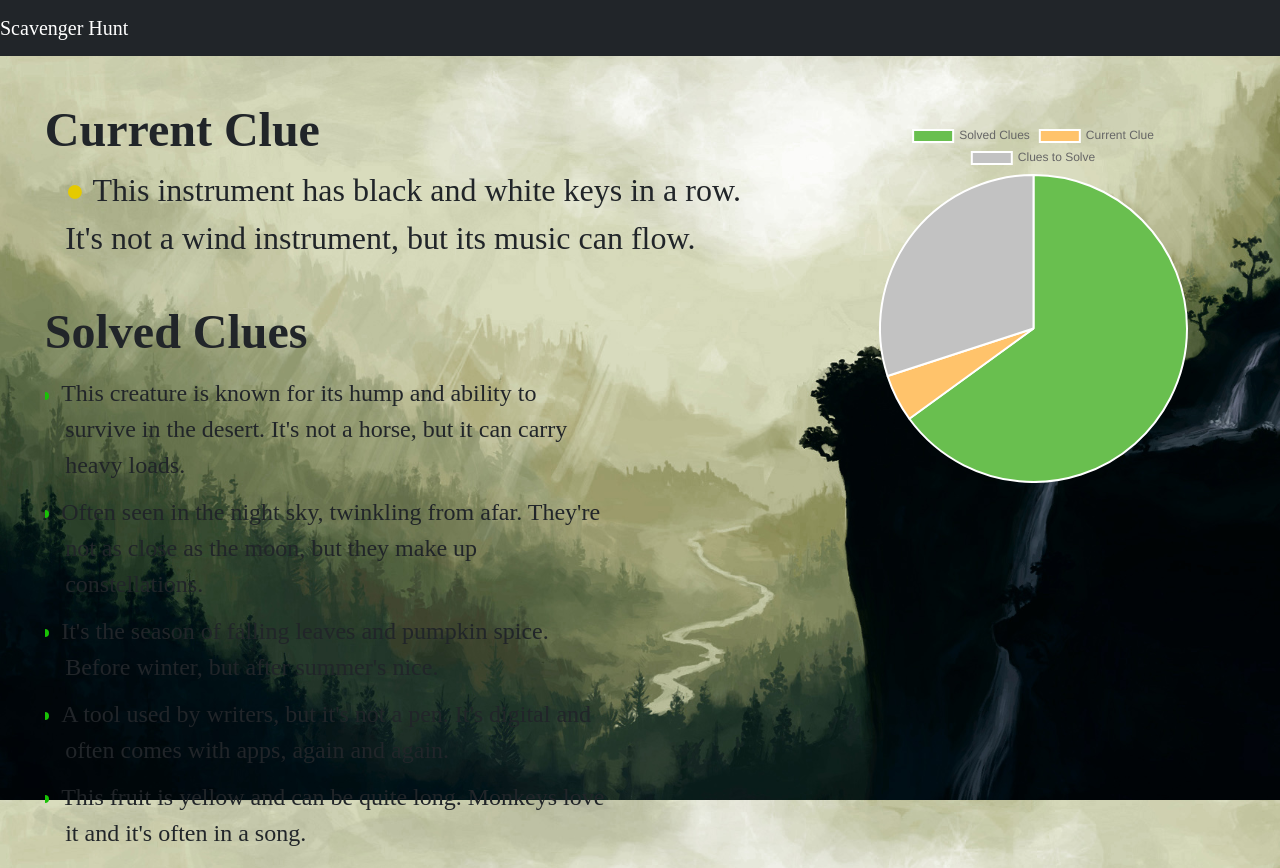
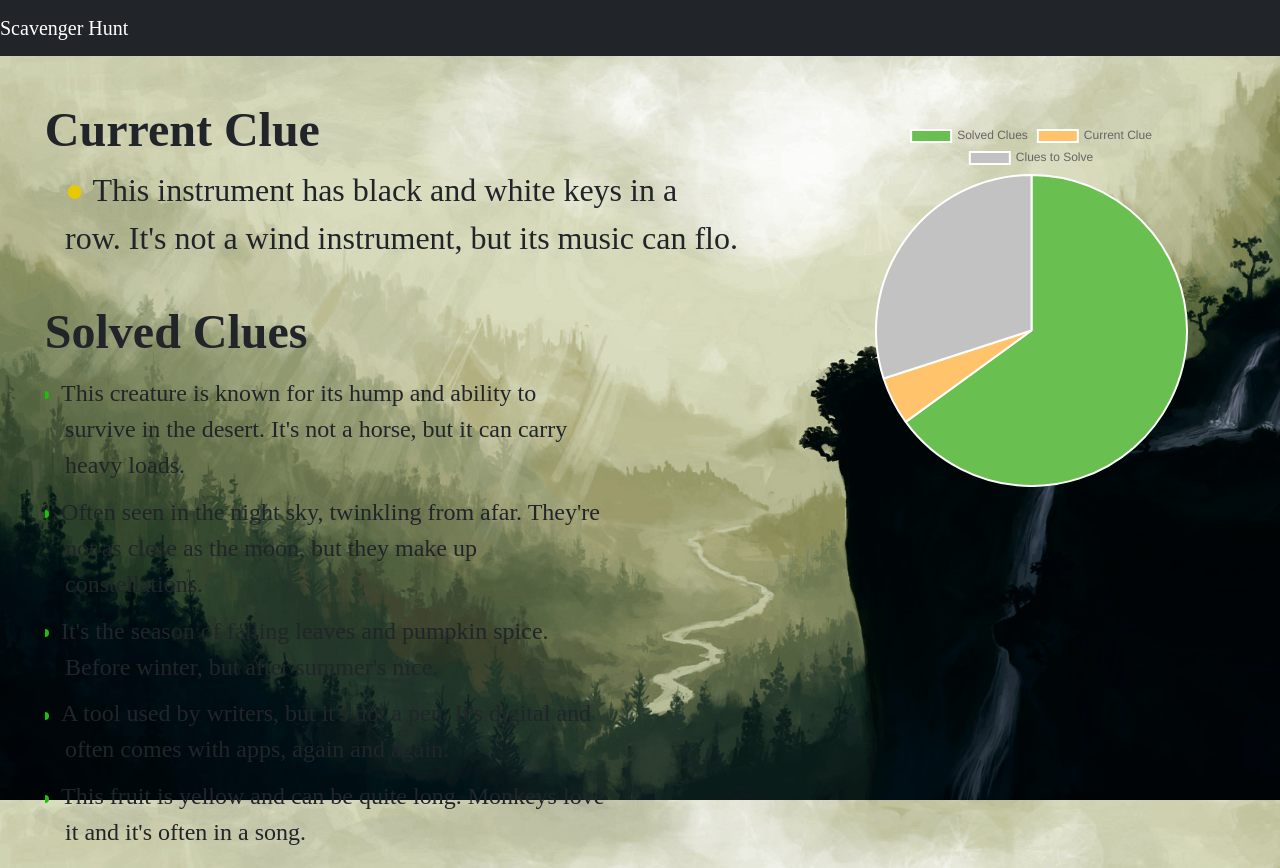
Before and after one commit to thanhtaita/ScavengerHunt, a React (Vite) app in the folder client/: page /playerview/1 in a window 1280 px wide. Built offline with nearby package versions, Linux system fonts and the light colour scheme; no server answers; a web font is replaced by a local one.

Commit message:
change one thing

```diff
--- a/client/src/pages/PlayerView/ProgressPage/progress.tsx
+++ b/client/src/pages/PlayerView/ProgressPage/progress.tsx
@@ -18,7 +18,7 @@ const solvedClues = [
   "It's the first meal of the day, often with toast. Some like it with bacon, or jam as a boast.",
 ];
 const currentClue =
-  "This instrument has black and white keys in a row. It's not a wind instrument, but its music can flow.";
+  "This instrument has black and white keys in a row. It's not a wind instrument, but its music can flo.";
 const totalClues = 20;
 
 const Progress = () => {
```
